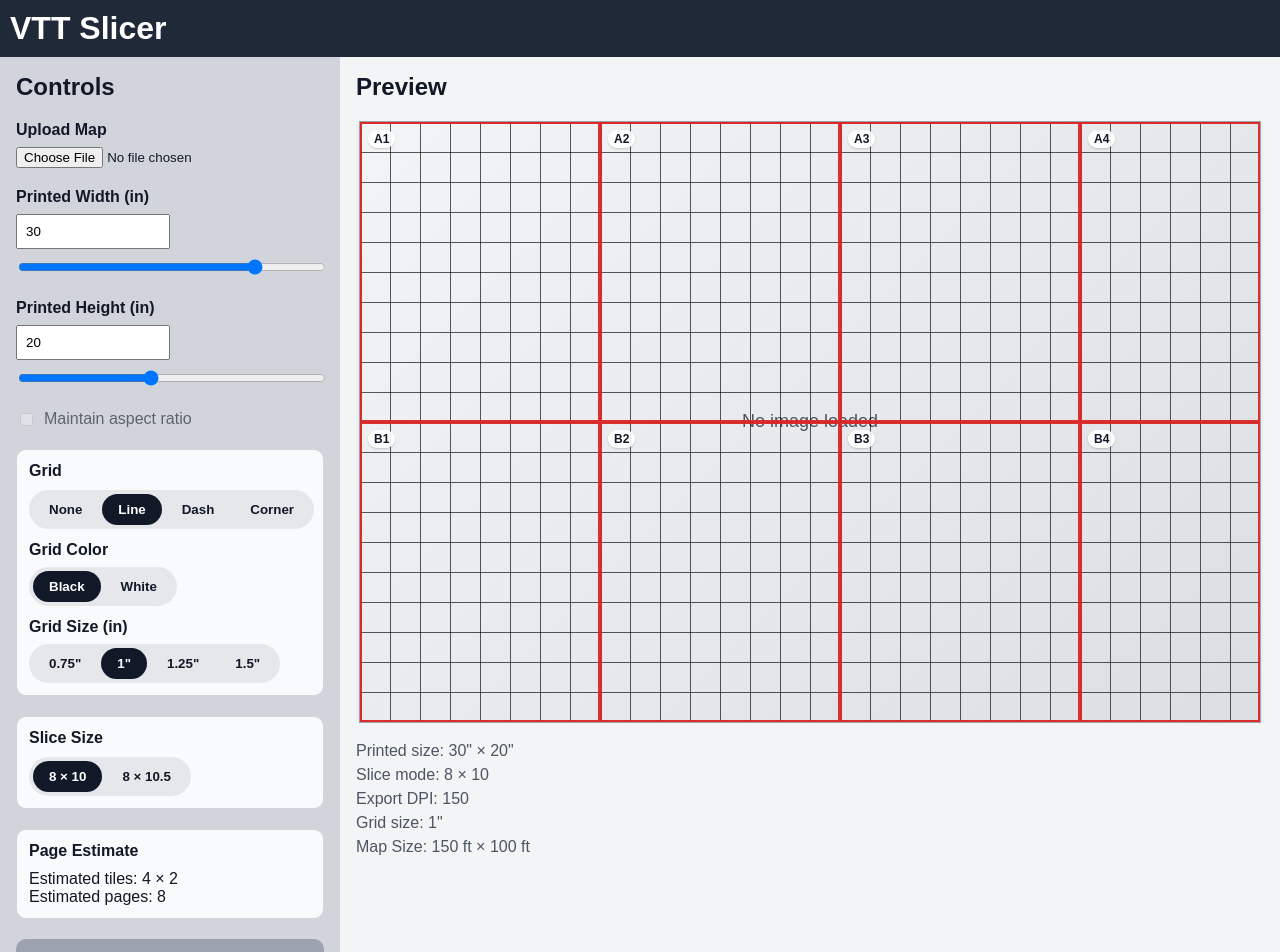
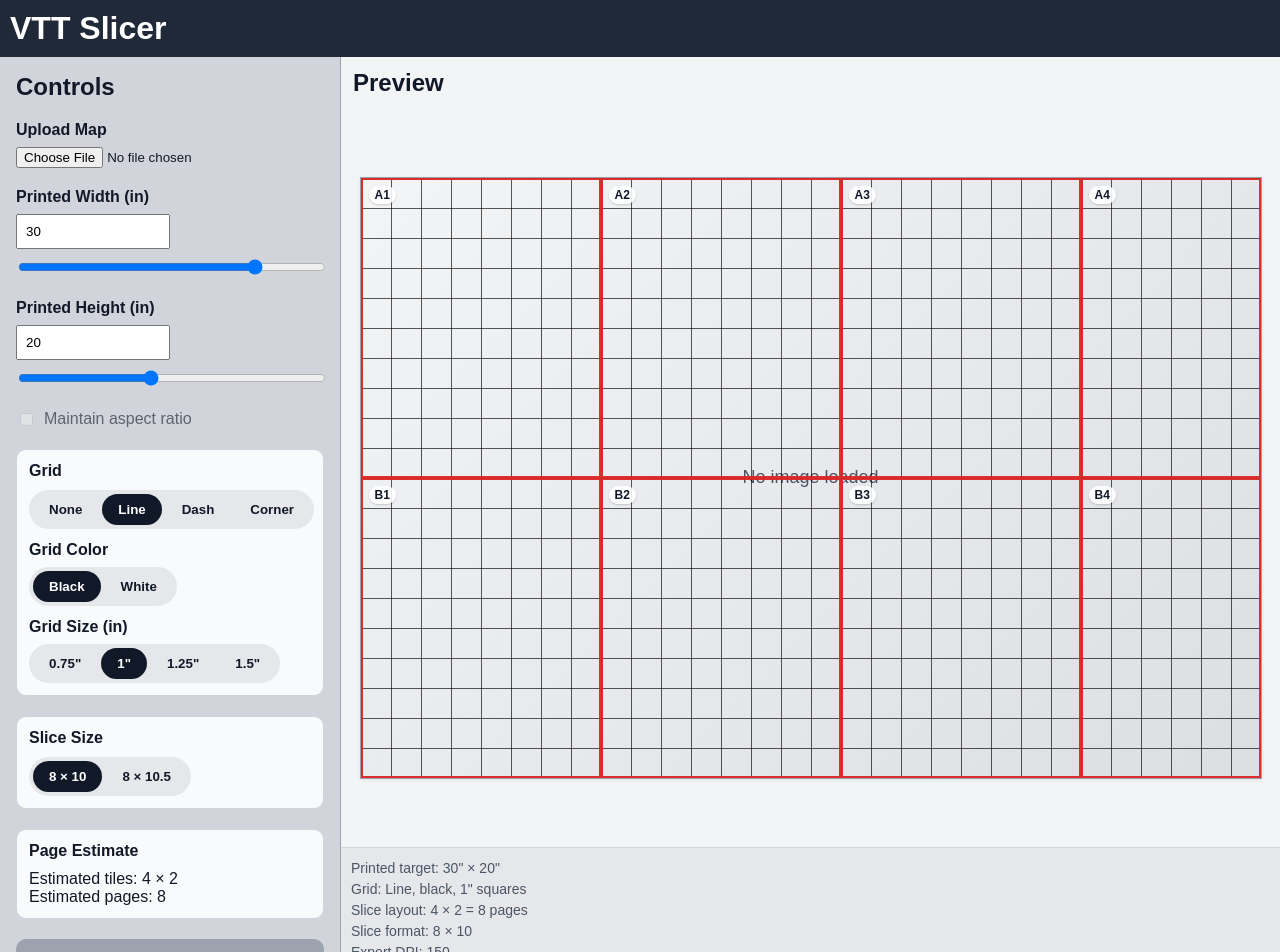
Before and after one commit to Trumpootcom/wms-ts, a React (Vite) app: page / in a window 1280 px wide. Shown: the top 952 px of the page. Built offline with nearby package versions, Linux system fonts and the light colour scheme.

Commit message:
Improve preview status panel: restore detailed map/export readouts and slice layout info

```diff
--- a/src/App.tsx
+++ b/src/App.tsx
@@ -12,6 +12,7 @@ function App() {
         background: "#f3f4f6",
         color: "#111827",
         fontFamily: "Arial, sans-serif",
+        overflow: "hidden",
       }}
     >
       <header
@@ -27,14 +28,19 @@ function App() {
       <main
         style={{
           display: "grid",
-          gridTemplateColumns: "340px 1fr",
+          gridTemplateColumns: "340px 1px 1fr",
           gap: "0",
           padding: "0",
           minHeight: "calc(100vh - 69px)",
         }}
       >
         <ControlPanel slicer={slicer} />
-
+<div
+  style={{
+    background: "#9ca3af",
+    width: "1px",
+  }}
+/>
         <PreviewPanel
           imageUrl={slicer.imageUrl}
           printedWidthIn={slicer.printedWidthIn}
--- a/src/components/PreviewPanel.tsx
+++ b/src/components/PreviewPanel.tsx
@@ -56,24 +56,28 @@ function PreviewPanel({
     const mapWidthFt = (printedWidthIn / gridSizeIn) * 5;
     const mapHeightFt = (printedHeightIn / gridSizeIn) * 5;
 
+    const gridModeLabel = gridMode.charAt(0).toUpperCase() + gridMode.slice(1);
+    const sliceSizeLabel = sliceSize === "8x10" ? "8 × 10" : "8 × 10.5";
+
     return (
         <section
             style={{
                 background: "#f3f4f6",
-        padding: "16px",
+                padding: "0px",
                 minHeight: "100%",
                 boxSizing: "border-box",
-        overflow: "auto",
+                display: "flex",
+                flexDirection: "column",
             }}
         >
-      <h2 style={{ marginTop: 0 }}>Preview</h2>
+            <h2 style={{ margin: "12px 12px" }}>Preview</h2>
 
             <div
                 style={{
+                    flex: 1,
                     display: "flex",
                     justifyContent: "center",
-          alignItems: "flex-start",
-          width: "100%",
+                    alignItems: "center",
                     overflow: "auto",
                 }}
             >
@@ -177,7 +181,24 @@ function PreviewPanel({
                 </div>
             </div>
 
-      <div style={{ marginTop: "16px", color: "#4b5563", lineHeight: 1.5 }}>
+            <div
+                style={{
+                    height: "1px",
+                    background: "#d1d5db",
+                    margin: "0px 0",
+                }}
+            />
+
+            <div
+                style={{
+                    color: "#4b5563",
+                    lineHeight: 1.5,
+                    fontSize: "14px",
+                    background: "#e5e7eb",
+                    padding: "10px",
+                    borderRadius: "0px",
+                }}
+            >
                 {sourcePixelWidth && sourcePixelHeight && (
                     <div>
                         Source pixels: {sourcePixelWidth} × {sourcePixelHeight}
@@ -187,28 +208,36 @@ function PreviewPanel({
                 {sourceSizeReport ? (
                     <>
                         <div>
-              Source size: {formatInches(sourceSizeReport.sourceWidthIn)}" ×{" "}
+                            Source crop fit: {formatInches(sourceSizeReport.sourceWidthIn)}" ×{" "}
                             {formatInches(sourceSizeReport.sourceHeightIn)}"
                         </div>
                         <div>
-              Printed size: {formatInches(printedWidthIn)}" ×{" "}
-              {formatInches(printedHeightIn)}" (
-              {formatPercent(sourceSizeReport.stretchX)}% ×{" "}
-              {formatPercent(sourceSizeReport.stretchY)}%)
+                            Printed target: {formatInches(printedWidthIn)}" ×{" "}
+                            {formatInches(printedHeightIn)}"
+                        </div>
+                        <div>
+                            Stretch: {formatPercent(sourceSizeReport.stretchX)}% horizontal,{" "}
+                            {formatPercent(sourceSizeReport.stretchY)}% vertical
                         </div>
                     </>
                 ) : (
                     <div>
-            Printed size: {formatInches(printedWidthIn)}" ×{" "}
+                        Printed target: {formatInches(printedWidthIn)}" ×{" "}
                         {formatInches(printedHeightIn)}"
                     </div>
                 )}
 
-        <div>Slice mode: {sliceSize === "8x10" ? "8 × 10" : "8 × 10.5"}</div>
+                <div>
+                    Grid: {gridModeLabel}, {gridColor}, {gridSizeIn}" squares
+                </div>
+                <div>
+                    Slice layout: {sliceEstimate.cols} × {sliceEstimate.rows} ={" "}
+                    {sliceEstimate.total} page{sliceEstimate.total === 1 ? "" : "s"}
+                </div>
+                <div>Slice format: {sliceSizeLabel}</div>
                 <div>Export DPI: {exportDpi}</div>
-        <div>Grid size: {gridSizeIn}"</div>
                 <div>
-          Map Size: {formatInches(mapWidthFt)} ft × {formatInches(mapHeightFt)} ft
+                    Map size: {formatInches(mapWidthFt)} ft × {formatInches(mapHeightFt)} ft
                 </div>
             </div>
         </section>
```
Lines whose indentation alone changed are shown as unchanged.
